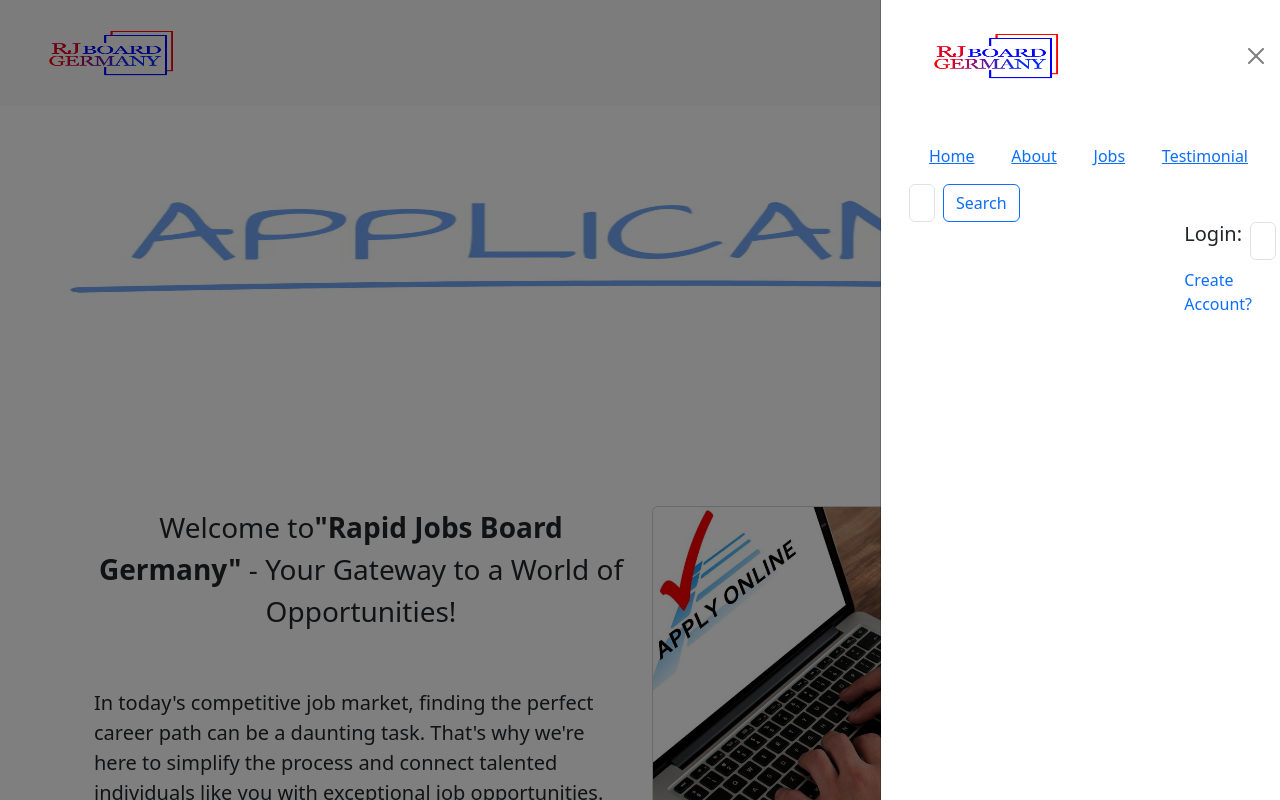
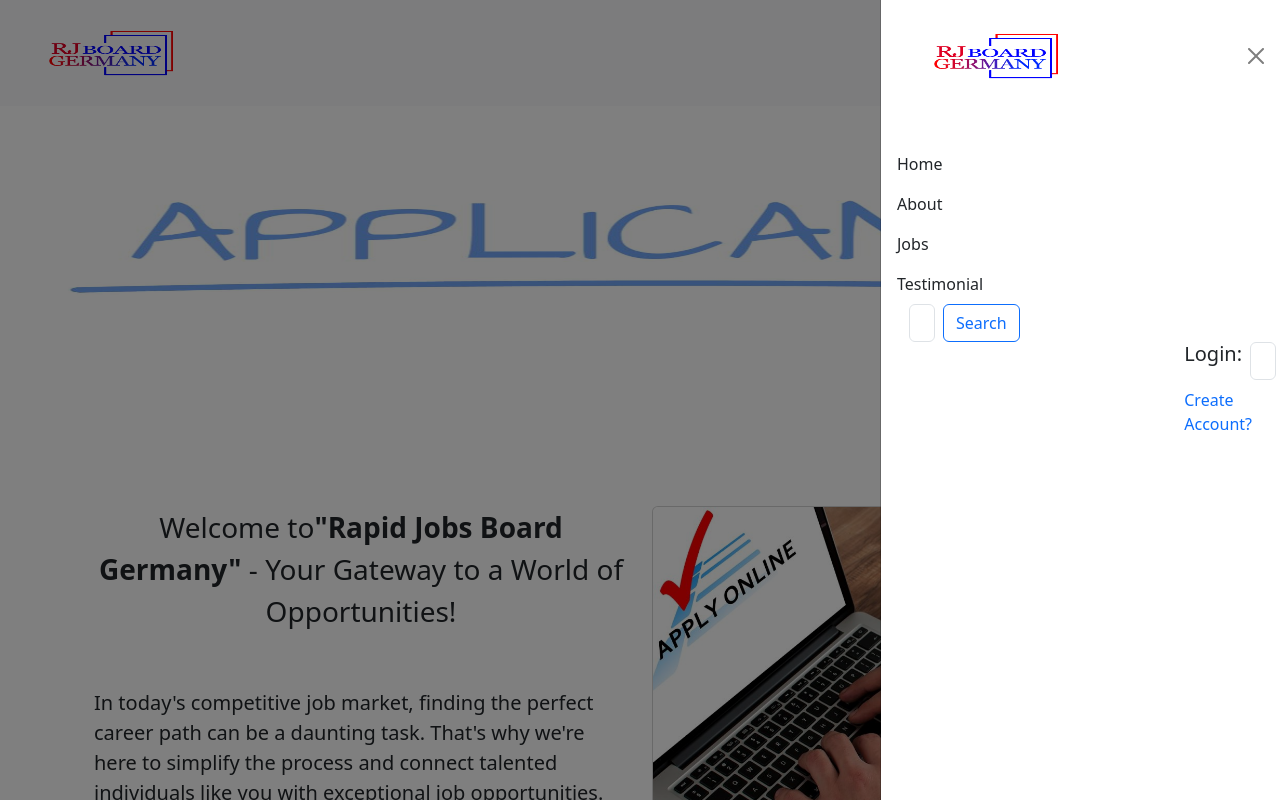
Before and after one commit to NickConsignado/Rapid-Jobs-Board-Germany, a React (Vite) app: page / in a window 1280 px wide. Both pictures are taken after a click on the button 1240 px from the left and 53 px from the top of the page. Shown: the top 800 px of the page. Built offline with nearby package versions, Linux system fonts and the light colour scheme.

Commit message:
edit navbar back to normal

```diff
--- a/src/components/Navbar.jsx
+++ b/src/components/Navbar.jsx
@@ -26,17 +26,11 @@ function offcanvas() {
                 </Offcanvas.Title>
               </Offcanvas.Header>
               <Offcanvas.Body>
-                <Nav className=" flex-grow-1 pe-3 mt-lg-3 ">
-                  {/* <Nav.Link href="./">Home</Nav.Link>
+                <Nav className=" flex-grow-1 pe-3 mt-lg-3  ">
+                  <Nav.Link href="./">Home</Nav.Link>
                   <Nav.Link href="/about">About</Nav.Link>
                   <Nav.Link href="/Jobs">Jobs</Nav.Link>
-                  <Nav.Link href="/Testimonial">Testimonial</Nav.Link>  */}
-                  <ul className="d-flex justify-content-between">
-                  <Nav><li><Link to="./">Home</Link></li></Nav>
-                  <Nav><li><Link to="/about">About</Link></li></Nav>
-                  <Nav><li><Link to="Jobs">Jobs</Link></li></Nav>
-                  <Nav><li><Link to="/Testimonial">Testimonial</Link></li></Nav>
-                  </ul>
+                  <Nav.Link href="/Testimonial">Testimonial</Nav.Link>
                   <Container>
                   <Form className="d-flex col-lg-3" role="search">
                     <input className="form-control me-2" type="search" placeholder="Search" aria-label="Search"/>
```
